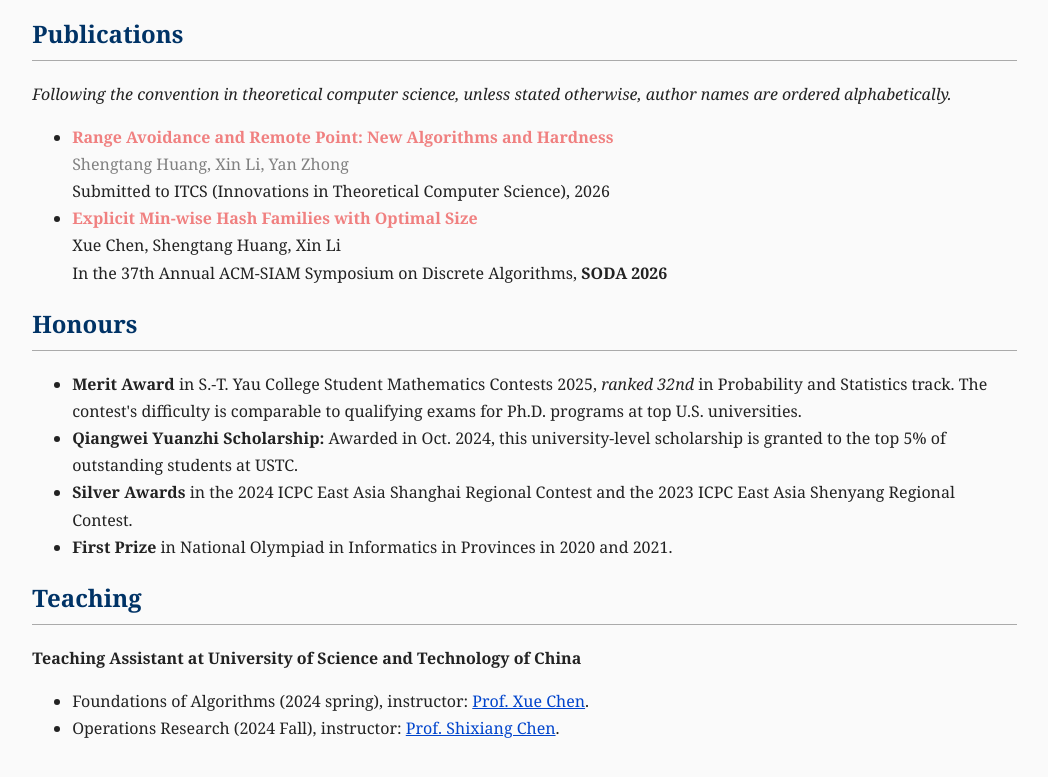
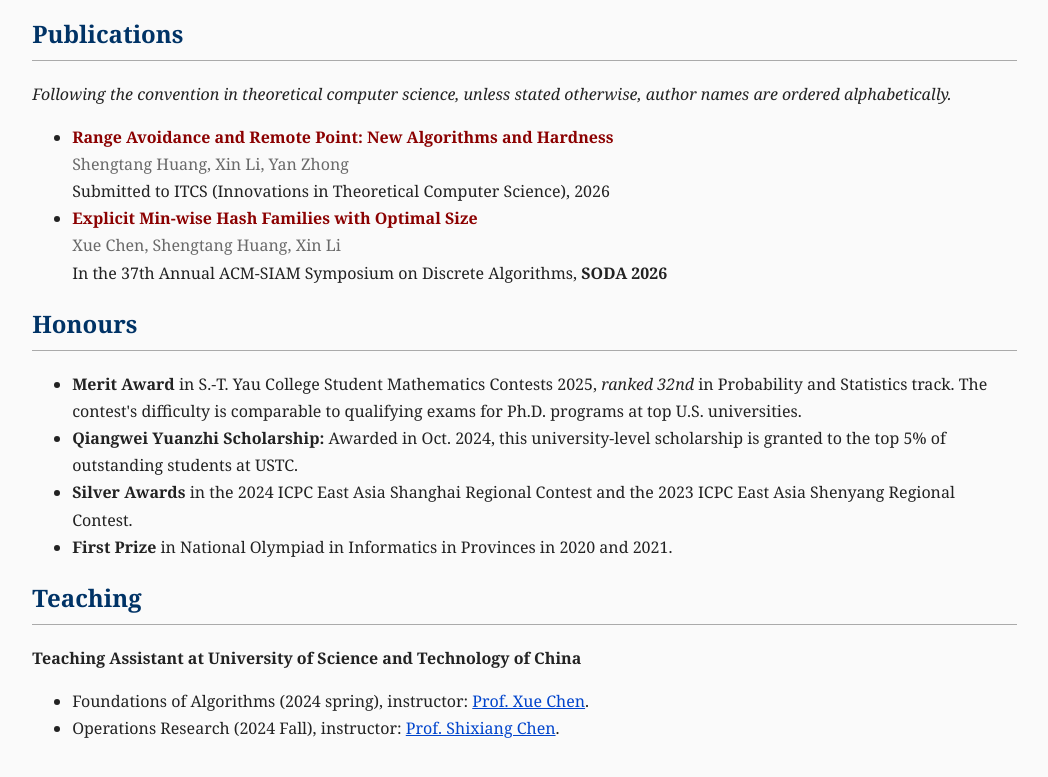
Before and after one commit to Peanut-Tang/Peanut-Tang.github.io, a plain HTML site: page index.html in a window 1280 px wide. Shown: the part 938-1715 px from the top of the page, without its empty margins (183-1231 px from the left). Drawn offline with Linux system fonts and the light colour scheme.

Commit message:
Update index.html

```diff
--- a/index.html
+++ b/index.html
@@ -83,12 +83,12 @@
         <hr>
         <p><em>Following the convention in theoretical computer science, unless stated otherwise, author names are ordered alphabetically.</em></p>
         <ul>
-            <li><strong><font color=#f08080>Range Avoidance and Remote Point: New Algorithms and Hardness</font></strong><br>
-                <font color="gray">Shengtang Huang, Xin Li, Yan Zhong</font><br>
+            <li><strong><font color=#8b0000>Range Avoidance and Remote Point: New Algorithms and Hardness</font></strong><br>
+                <font color=#696969>Shengtang Huang, Xin Li, Yan Zhong</font><br>
                 Submitted to ITCS (Innovations in Theoretical Computer Science), 2026
             </li>
-            <li><strong><font color=#f08080>Explicit Min-wise Hash Families with Optimal Size</font></strong><br>
-                <font>Xue Chen, Shengtang Huang, Xin Li</font><br>
+            <li><strong><font color=#8b0000>Explicit Min-wise Hash Families with Optimal Size</font></strong><br>
+                <font color=#696969>Xue Chen, Shengtang Huang, Xin Li</font><br>
                 In the 37th Annual ACM-SIAM Symposium on Discrete Algorithms, <strong>SODA 2026</strong>
             </li>
         </ul>
```
